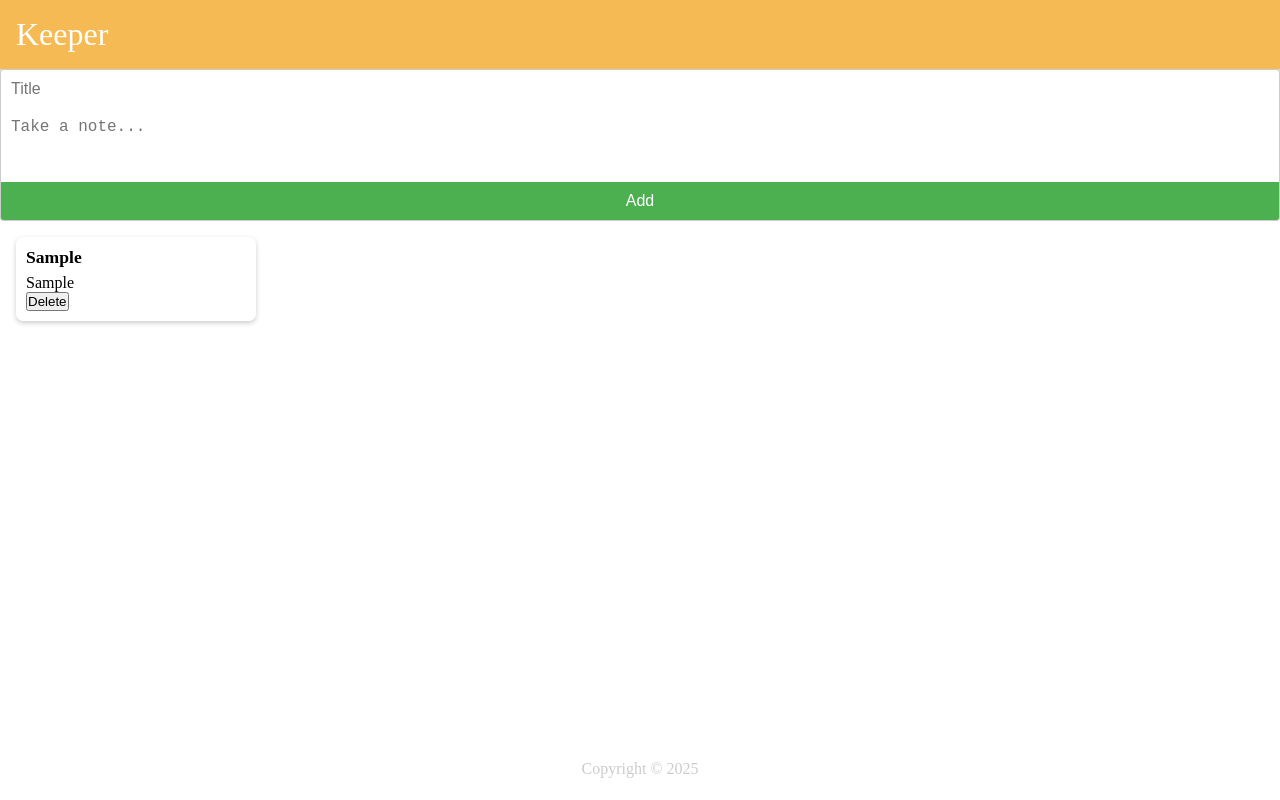
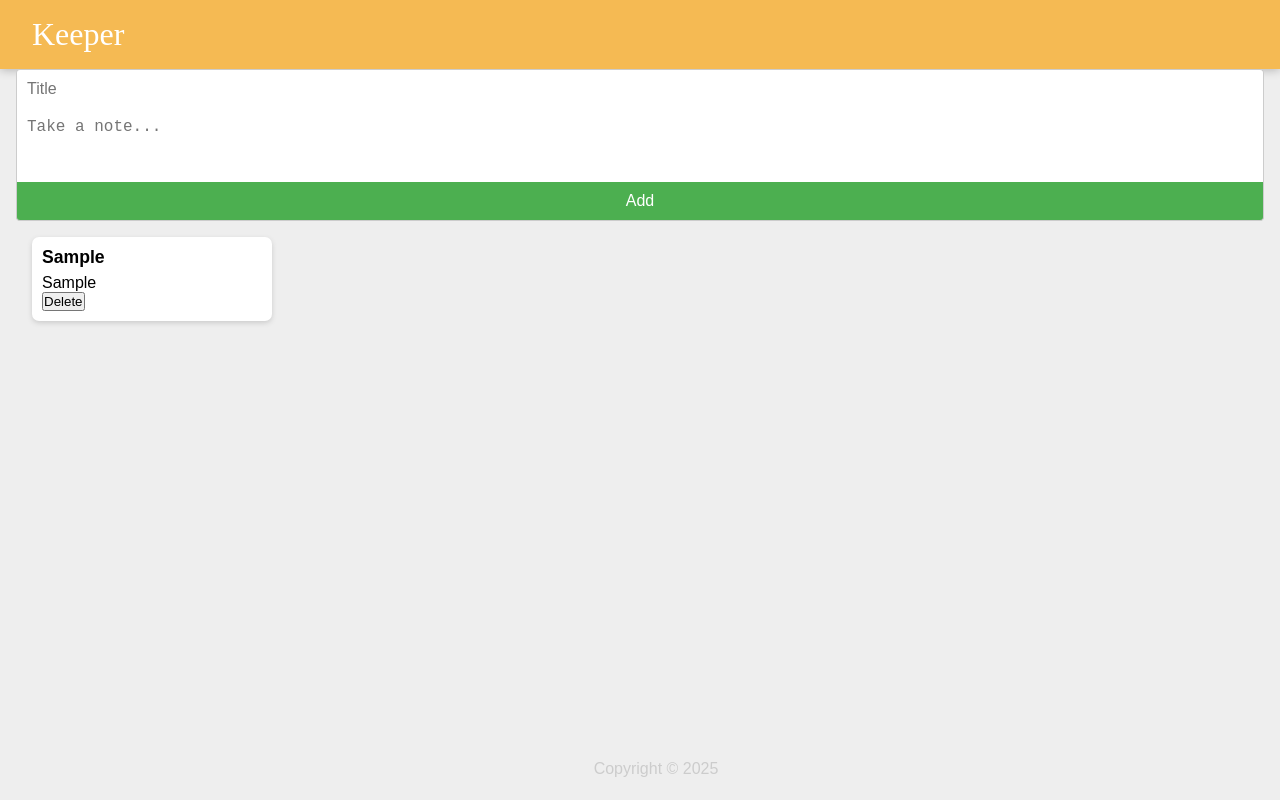
Before and after one commit to Akhilsarag/keeper-App-Project, a React (Vite) app: page / in a window 1280 px wide. Both pictures are taken after typing "Sample", "Sample" into the empty fields and a click on the button "Add". Built offline with nearby package versions, Linux system fonts and the light colour scheme.

Commit message:
added alert and removed scroll bar

```diff
--- a/src/App.jsx
+++ b/src/App.jsx
@@ -6,39 +6,45 @@ import CreateArea from './CreateArea';
 
 function App() {
   const [notes, setNotes] = useState(() => {
-    // Load notes from localStorage when app starts
     const savedNotes = localStorage.getItem('notes');
     return savedNotes ? JSON.parse(savedNotes) : [];
   });
 
-  // Save notes to localStorage every time they change
   useEffect(() => {
     localStorage.setItem('notes', JSON.stringify(notes));
   }, [notes]);
 
   function addNote(newNote) {
+    if (newNote.title.trim() === "" && newNote.content.trim() === "") {
+      alert("Please enter a title or content before adding a note.");
+      return;
+    }
     setNotes(prevNotes => [...prevNotes, newNote]);
   }
 
   function deleteNote(id) {
-    setNotes(prevNotes => {
-      return prevNotes.filter((noteItem, index) => index !== id);
-    });
+    setNotes(prevNotes =>
+      prevNotes.filter((_, index) => index !== id)
+    );
   }
 
   return (
     <>
       <Header />
       <CreateArea onAdd={addNote} />
+
+      <div className="scroll-container">
         {notes.map((noteItem, index) => (
           <Note
-          key={index}
+            key={noteItem.title + index}
             id={index}
             title={noteItem.title}
             content={noteItem.content}
             onDelete={deleteNote}
           />
         ))}
+      </div>
+
       <Footer />
     </>
   );
--- a/src/CreateArea.jsx
+++ b/src/CreateArea.jsx
@@ -1,23 +1,27 @@
-import React,{useState} from "react";
-function CreateArea(props){
-    const [note,setNote]= useState({
-        title:"",
-        content:""
-    })
-    function handleChange(event){
-      const {name,value} = event.target
+import React, { useState } from "react";
 
-      setNote(prevNote =>{
-        return{
+function CreateArea(props) {
+  const [note, setNote] = useState({
+    title: "",
+    content: ""
+  });
+
+  function handleChange(event) {
+    const { name, value } = event.target;
+
+    setNote(prevNote => {
+      return {
         ...prevNote,
-            [name]:value
+        [name]: value
+      };
+    });
   }
-      })
-    }
+
   function submitNote(event) {
     event.preventDefault();
 
     if (note.title.trim() === "" && note.content.trim() === "") {
+      alert("Please enter a title or content!");
       return;
     }
 
@@ -31,7 +35,8 @@ function CreateArea(props){
   return (
     <div>
       <form>
-                <input name="title"
+        <input
+          name="title"
           onChange={handleChange}
           value={note.title}
           placeholder="Title"
--- a/src/index.css
+++ b/src/index.css
@@ -1,37 +1,48 @@
-*{
+* {
   padding: 0;
   margin: 0;
   box-sizing: border-box;
 }
-.html{
+
+html {
   font-family: "Montserrat", sans-serif;
+  overflow-x: clip; /* ✅ Replaces overflow: hidden without hiding scrollbars forcefully */
 }
-.body{
+
+body {
   background-color: #eee;
   padding: 0 16px;
+  max-width: 100vw;  /* ✅ Prevents horizontal overflow */
+  overflow-x: clip;  /* ✅ Prevents horizontal scrollbar without hiding content */
 }
-.header{
+
+.header {
   background-color: #f5ba53;
   margin: auto -16px;
   padding: 16px 32px;
-  box-shadow: 0 0 10px 0 rgba(0,0,0,0.3);
+  box-shadow: 0 0 10px 0 rgba(0, 0, 0, 0.3);
+  overflow-x: clip; /* Just in case */
 }
-.header h1{
+
+.header h1 {
   color: #fff;
-  font-family: "McLaren",cursive;
+  font-family: "McLaren", cursive;
   font-weight: 200;
 }
-.footer{
+
+.footer {
   position: absolute;
   text-align: center;
   bottom: 0;
   width: 100%;
   height: 2.5rem;
 }
-.footer p{
+
+.footer p {
   color: #ccc;
 }
-.note{
+
+.note {
   background: #fff;
   border-radius: 7px;
   box-shadow: 0 2px 5px #ccc;
@@ -39,14 +50,19 @@
   width: 240px;
   margin: 16px;
   float: left;
+  max-width: 90vw; /* ✅ Ensure note doesn’t overflow screen */
+  word-wrap: break-word;
 }
-.note h1{
+
+.note h1 {
   font-size: 1.1em;
   margin-bottom: 6px;
 }
+
 form {
   display: flex;
   flex-direction: column;
+  max-width: 100%;
 }
 
 form input,
```
Lines whose indentation alone changed are shown as unchanged.
